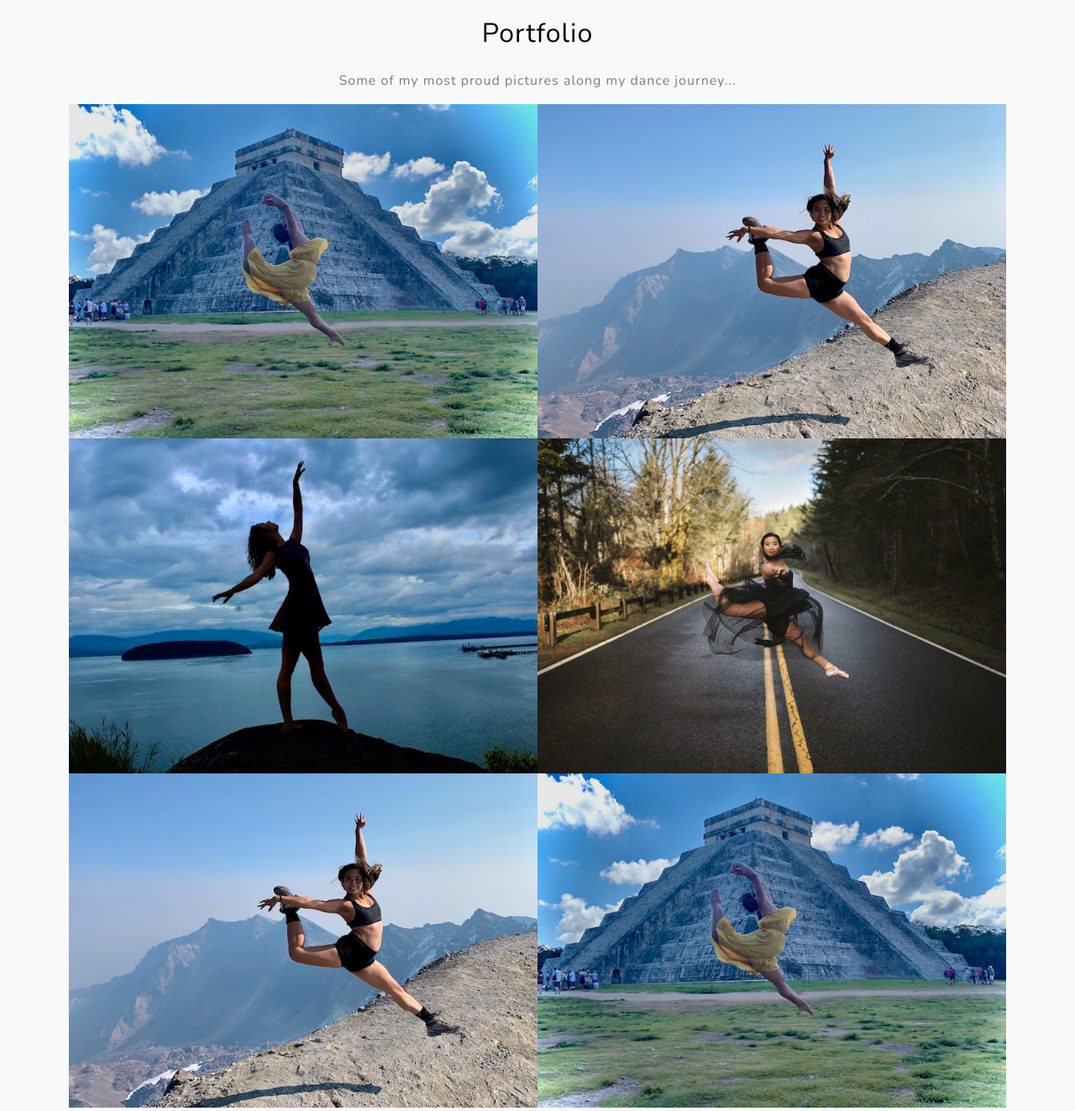
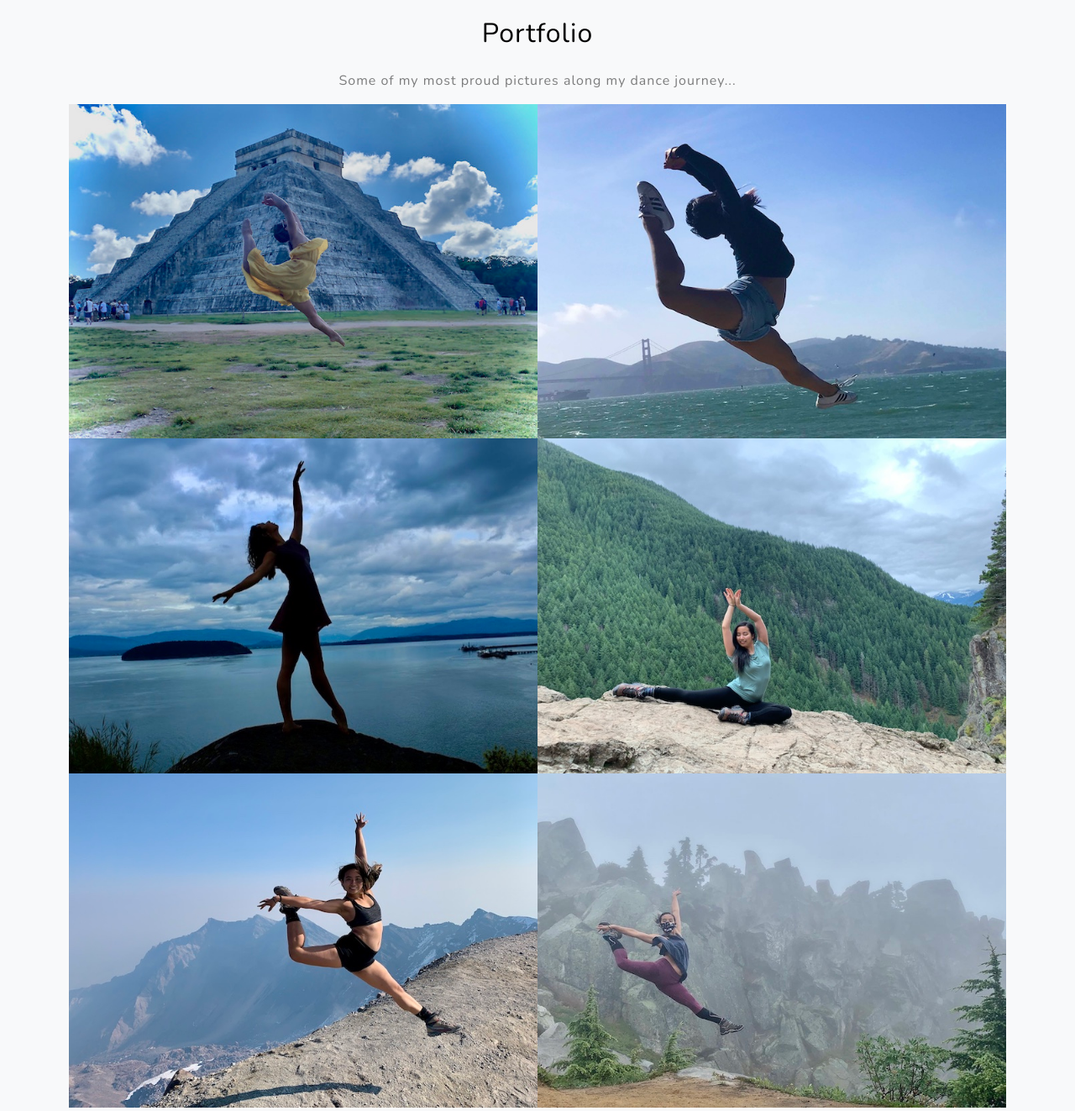
Before and after one commit to amandaloh16/amandaloh16.github.io, a plain HTML site: page index.html in a window 1280 px wide. Shown: the part 2100-3423 px from the top of the page at 84% size. Drawn offline with nearby package versions, Linux system fonts and the light colour scheme.

Commit message:
more pics

```diff
--- a/index.html
+++ b/index.html
@@ -80,7 +80,7 @@
                     <!-- Pic left -->
                     <div class="col-lg-6"><img class="img-fluid" src="assets/img/chichen.jpg" alt="" /></div>
                     <!-- Pic right-->
-                    <div class="col-lg-6 text-lg-left"><img class="img-fluid" src="assets/img/helens.jpg" alt="" /></div>
+                    <div class="col-lg-6 text-lg-left"><img class="img-fluid" src="assets/img/sf.jpg" alt="" /></div>
 
                 </div>
                 <!-- Second Row-->
@@ -88,7 +88,7 @@
                     <!-- Pic left -->
                     <div class="col-lg-6"><img class="img-fluid" src="assets/img/anacortes.jpg" alt="" /></div>
                     <!-- Pic right-->
-                    <div class="col-lg-6 text-lg-left"><img class="img-fluid" src="assets/img/blackdress.jpg" alt="" /></div>
+                    <div class="col-lg-6 text-lg-left"><img class="img-fluid" src="assets/img/tree.jpg" alt="" /></div>
 
                 </div>
                 <!-- Third Row Row-->
@@ -96,7 +96,7 @@
                     <!-- Pic left -->
                     <div class="col-lg-6"><img class="img-fluid" src="assets/img/helens.jpg" alt="" /></div>
                     <!-- Pic right-->
-                    <div class="col-lg-6 text-lg-left"><img class="img-fluid" src="assets/img/chichen.jpg" alt="" /></div>
+                    <div class="col-lg-6 text-lg-left"><img class="img-fluid" src="assets/img/pilchuck.jpg" alt="" /></div>
 
                 </div>
 
```
Also changed, not shown: assets/img/pilchuck.JPG (added), assets/img/sf.jpg (added), assets/img/tree.JPG (added).
